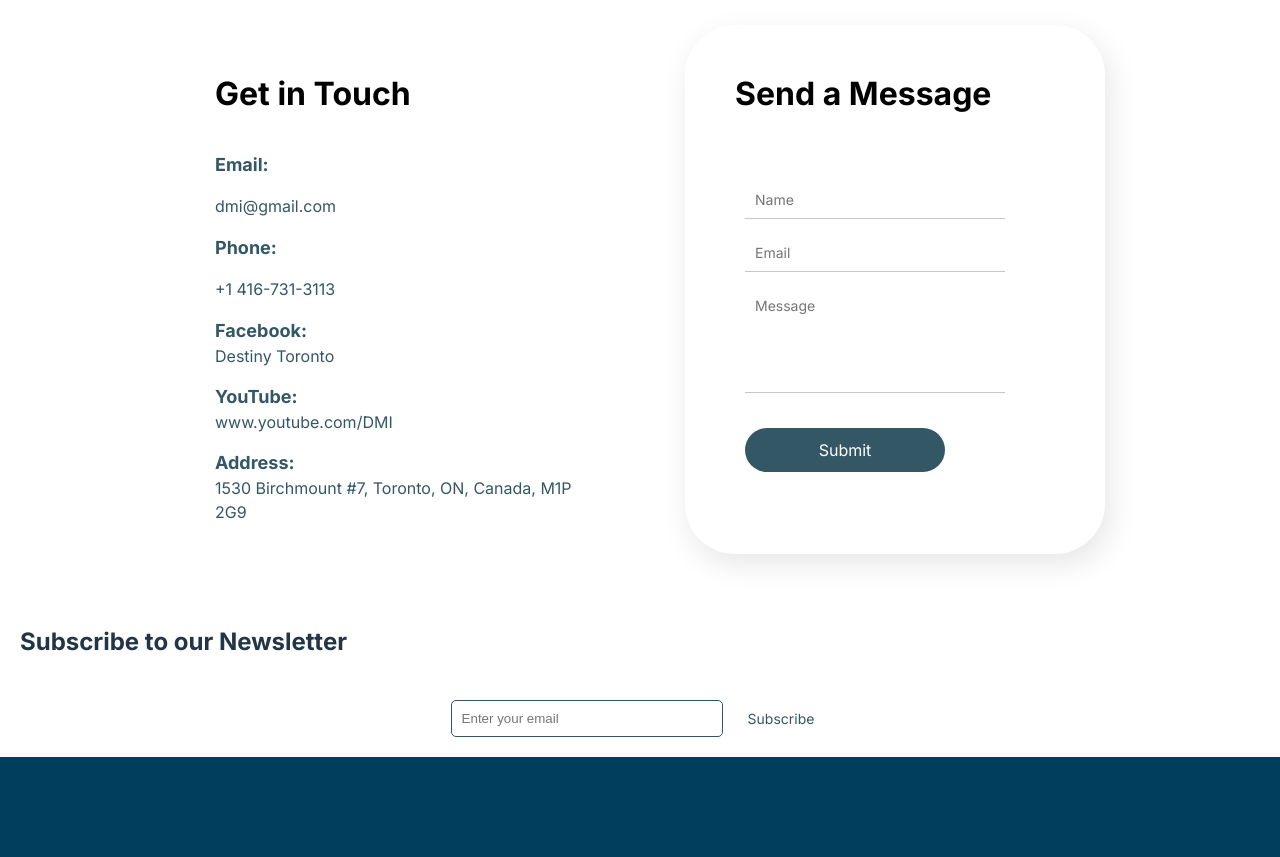
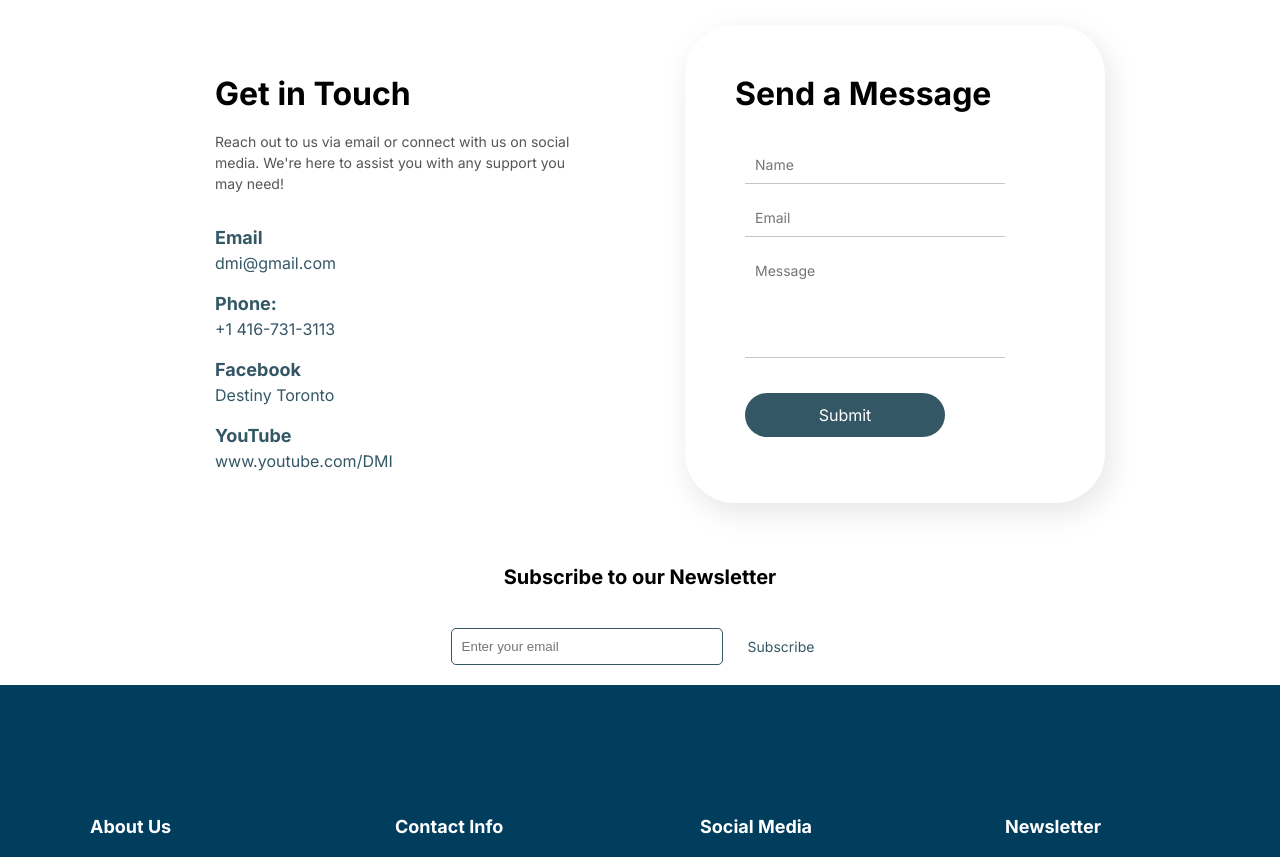
Before and after one commit to PsymonSezArcedera/DMI_TORONTO, a React (Vite) app: page /contact in a window 1280 px wide. Shown: the part 400-1257 px from the top of the page. Built offline with nearby package versions, Linux system fonts and the light colour scheme.

Commit message:
Fixed news letter

```diff
--- a/src/components/Newsletter.jsx
+++ b/src/components/Newsletter.jsx
@@ -29,7 +29,7 @@ function Newsletter() {
 
   return (
     <div className="news-letter">
-      <h2>Subscribe to our Newsletter</h2>
+      <h1>Subscribe to our Newsletter</h1>
       <form onSubmit={handleSubmit} className="newsletter-form">
         <input
           type="email"
--- a/src/pages/Contact.jsx
+++ b/src/pages/Contact.jsx
@@ -21,14 +21,14 @@ function Contact() {
         <div className="contact-left">
           <h1>Get in Touch</h1>
           <div className="contact-info">
-
-            <h2>Email:</h2>
-            <p><a href="mailto:dmi@gmail.com">dmi@gmail.com</a></p>
+            <p>Reach out to us via email or connect with us on social media. We're here to assist you with any support you may need!</p>
+            <h2>Email</h2>
+            <a href="mailto:dmi@gmail.com">dmi@gmail.com</a>
 
             <h2>Phone:</h2>
-            <p><a href="tel:+14167313113">+1 416-731-3113</a></p>
+            <a href="tel:+14167313113">+1 416-731-3113</a>
 
-            <h2>Facebook:</h2>
+            <h2>Facebook</h2>
             <a
               href="https://www.facebook.com/DMIToronto"
               target="_blank"
@@ -37,7 +37,7 @@ function Contact() {
               Destiny Toronto
             </a>
 
-            <h2>YouTube:</h2>
+            <h2>YouTube</h2>
             <a
               href="https://www.youtube.com/DMI"
               target="_blank"
@@ -46,15 +46,6 @@ function Contact() {
               www.youtube.com/DMI
             </a>
 
-            <h2>Address:</h2>
-            <a
-              href="https://www.google.com/maps?q=1530+Birchmount+Rd+Unit+7,+Toronto,+ON,+Canada,+M1P+2G9"
-              target="_blank"
-              rel="noopener noreferrer"
-              className="address-link"
-            >
-              1530 Birchmount #7, Toronto, ON, Canada, M1P 2G9
-            </a>
           </div>
         </div>
 
--- a/src/styles/Contact.css
+++ b/src/styles/Contact.css
@@ -56,10 +56,11 @@
   font-weight: 700;
   font-size: 32px;
   color: #000;
-  margin-bottom: 40px;
+  margin-bottom: 5px;
 }
 
-.contact-header p {
+.contact-header p,
+.contact-page p {
   font-family: 'Inter', sans-serif;
   font-size: 16px;
   color: #555;
@@ -68,6 +69,16 @@
   line-height: 1.5;
   padding-left: 50px;
   padding-right: 50px;
+}
+
+.contact-left h1 {
+  margin-bottom: 20px;
+}
+
+.contact-page p {
+  padding: 0;
+  font-size: 14px;
+  margin-bottom: 30px;
 }
 
 /* Form Styling */
@@ -127,6 +138,7 @@
   margin-bottom: 0;
   color: #345766;
 }
+
 .contact-info a {
   color: #345766;
   text-decoration: none;
@@ -158,6 +170,13 @@
 
 
 /* Newsletter Section */
+.news-letter h1 {
+  display: flex;
+  justify-content: center;
+  color: #000;
+  font-size: 20px;
+}
+
 .newsletter-form {
   display: flex;
   justify-content: center; /* Centers the form */
```
